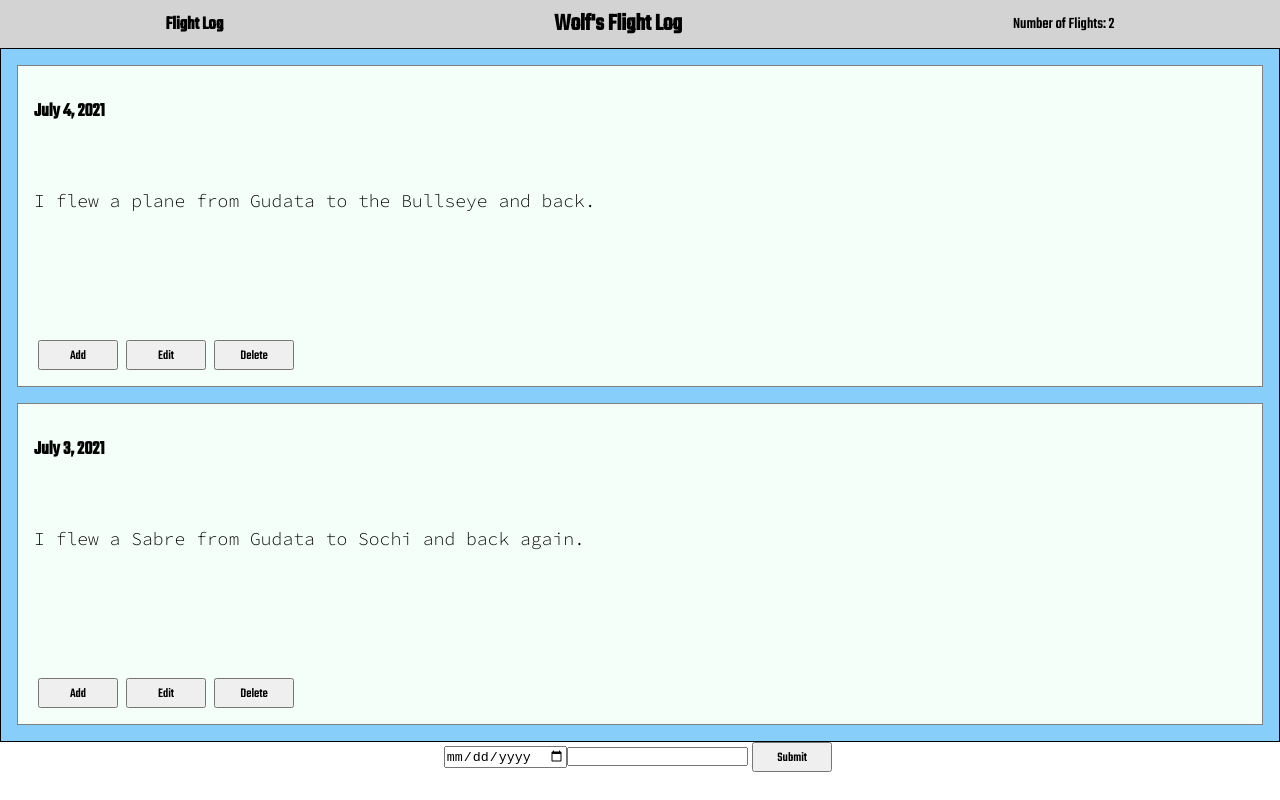
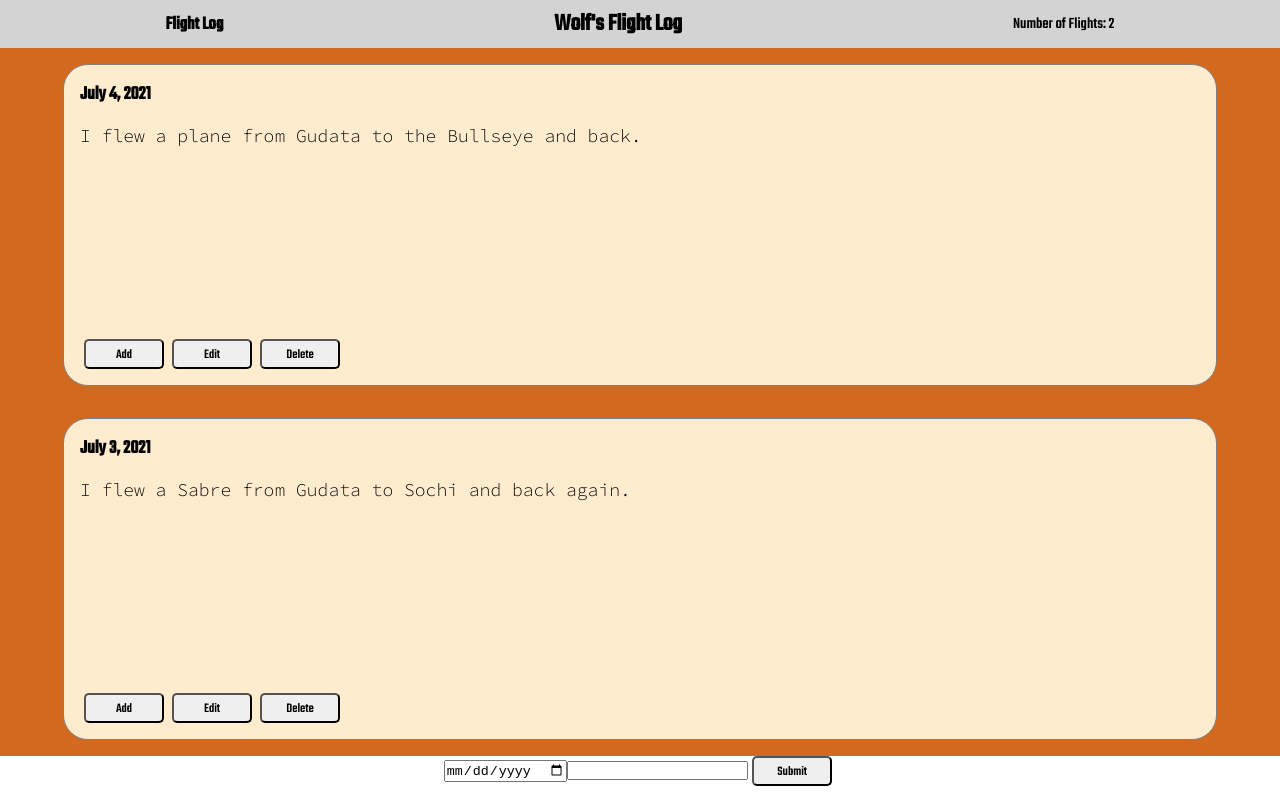
Before and after one commit to JWoltjen/flight-log, a React (Create React App) app: page / in a window 1280 px wide. Built offline with nearby package versions, Linux system fonts and the light colour scheme.

Commit message:
style flight-log

```diff
--- a/src/App.css
+++ b/src/App.css
@@ -21,33 +21,35 @@ nav {
   font-family: "Teko", sans-serif;
 }
 
-.flight-log-container {
+.flight-log {
   display: flex;
+  width: 100%;
+  justify-content: center;
   flex-direction: column;
-  background-color: lightskyblue;
-  width: 100%;
-}
-
-.flight-log {
-  border: 1px solid black;
+  align-items: center;
+  background-color: chocolate;
 }
 
 .flight-card {
   margin: 1rem;
   border: 1px solid grey;
+  border-radius: 25px;
   height: 20rem;
-  background-color: mintcream;
+  width: 90%;
+  justify-content: center;
+  background-color: blanchedalmond;
   position: relative;
 }
 
 .flight-card-date {
-  padding: 2rem 1rem;
+  padding: 1rem 1rem;
   font-family: "Teko", sans-serif;
   font-size: larger;
 }
 
 .flight-card-description {
-  padding: 2rem 1rem;
+  padding-left: 1rem;
+  padding-right: 1rem;
   font-size: large;
   font-family: "Source Code Pro", monospace;
 }
@@ -64,4 +66,5 @@ button {
   width: 5rem;
   height: 30px;
   font-family: "Teko", sans-serif;
+  border-radius: 5px;
 }
--- a/src/FlightLog.js
+++ b/src/FlightLog.js
@@ -7,24 +7,20 @@ function FlightLog() {
 
     useEffect(() => {
          return (
-        <div className='flight-log-container'>
             <div className='flight-log'>
             {flights.map(flight => (
                 <Flight date={flight.date} plane={flight.plane} id={flight.id} description={flight.description} />
             ))}
             </div>
-        </div>
     )
     }, [flights])
 
     return (
-        <div className='flight-log-container'>
             <div className='flight-log'>
             {flights.map(flight => (
                 <Flight date={flight.date} plane={flight.plane} id={flight.id} description={flight.description} />
             ))}
             </div>
-        </div>
     )
 }
 
```
